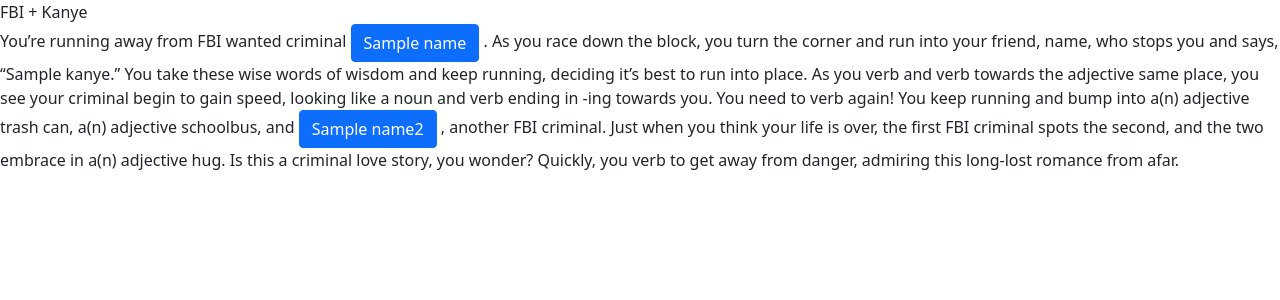
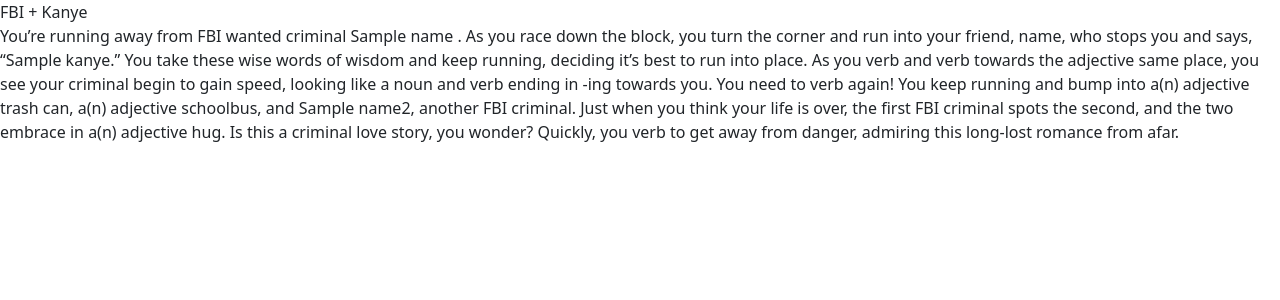
Before and after one commit to theofahey/Ties__tfahey20_sging20_ekrechmer20_ilam21, a Flask app: template app/templates/fbi.html in a window 1280 px wide. Shown: the top 300 px of the page. Run offline with Flask 2, Linux system fonts and the light colour scheme; the template is opened without the code that fills it: most values are stand-ins (such as "Sample title", 1, 10 or a date in 2020).

Commit message:
fixed story formatting

```diff
--- a/app/templates/fbi.html
+++ b/app/templates/fbi.html
@@ -11,13 +11,14 @@
 </style>
 <body>
   FBI + Kanye <br>
-  You’re running away from FBI wanted criminal <!-- Button trigger modal -->
+  You’re running away from FBI wanted criminal {{name}}
+  <!-- Button trigger modal -->
       <!-- Button trigger modal -->
-      <button type="button" class="btn btn-primary" data-bs-toggle="modal" data-bs-target="#exampleModal">
+      <!-- <button type="button" class="btn btn-primary" data-bs-toggle="modal" data-bs-target="#exampleModal">
         {{name}}
       </button>
 
-      <!-- Modal -->
+      <! Modal -->
       <div class="modal fade" id="exampleModal" tabindex="-1" aria-labelledby="exampleModalLabel" aria-hidden="true">
         <div class="modal-dialog">
           <div class="modal-content">
@@ -37,12 +38,12 @@
       </div>
     <script src="https://cdn.jsdelivr.net/npm/bootstrap@5.0.0-beta3/dist/js/bootstrap.min.js" integrity="sha384-j0CNLUeiqtyaRmlzUHCPZ+Gy5fQu0dQ6eZ/xAww941Ai1SxSY+0EQqNXNE6DZiVc" crossorigin="anonymous"></script>
 . As you race down the block, you turn the corner and run into your friend, name, who stops you and says, “{{kanye}}.” You take these wise words of wisdom and keep running, deciding it’s best to run into place. As you verb and verb towards the adjective same place, you see your criminal begin to gain speed, looking like a noun and verb ending in -ing towards you. You need to verb again! You keep running and bump into a(n) adjective trash can, a(n) adjective schoolbus, and
-<button type="button" class="btn btn-primary" data-bs-toggle="modal" data-bs-target="#exampleModal2">
+<!-- <button type="button" class="btn btn-primary" data-bs-toggle="modal" data-bs-target="#exampleModal2">
   {{name2}}
-</button>
+</button> -->
 
 <!-- Modal -->
-<div class="modal fade" id="exampleModal2" tabindex="-1" aria-labelledby="exampleModalLabel2" aria-hidden="true">
+<!-- <div class="modal fade" id="exampleModal2" tabindex="-1" aria-labelledby="exampleModalLabel2" aria-hidden="true">
   <div class="modal-dialog">
     <div class="modal-content">
       <div class="modal-header">
@@ -58,7 +59,8 @@
       </div>
     </div>
   </div>
-</div>, another FBI criminal. Just when you think your life is over, the first FBI criminal spots the second, and the two embrace in a(n) adjective hug. Is this a criminal love story, you wonder? Quickly, you verb to get away from danger, admiring this long-lost romance from afar.
+</div>, -->
+{{name2}}, another FBI criminal. Just when you think your life is over, the first FBI criminal spots the second, and the two embrace in a(n) adjective hug. Is this a criminal love story, you wonder? Quickly, you verb to get away from danger, admiring this long-lost romance from afar.
 
 </body>
 </html>
```
